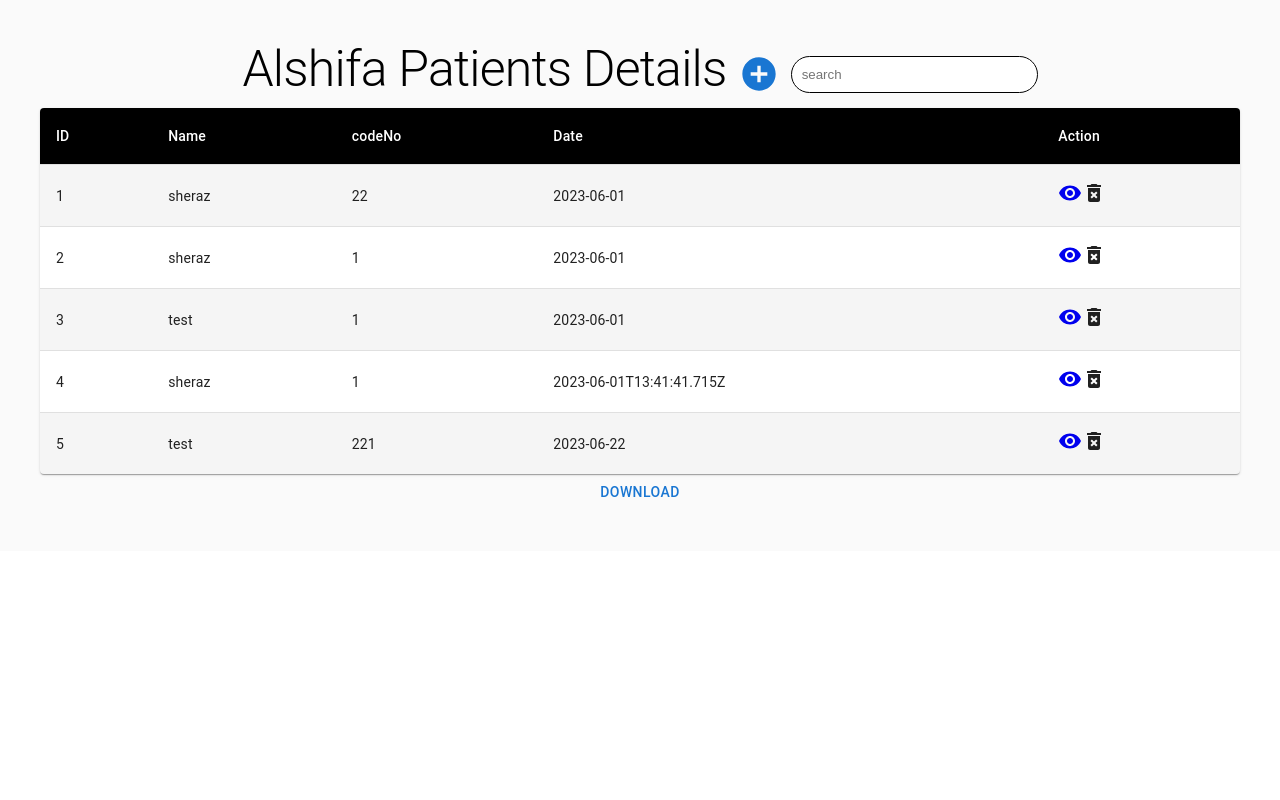
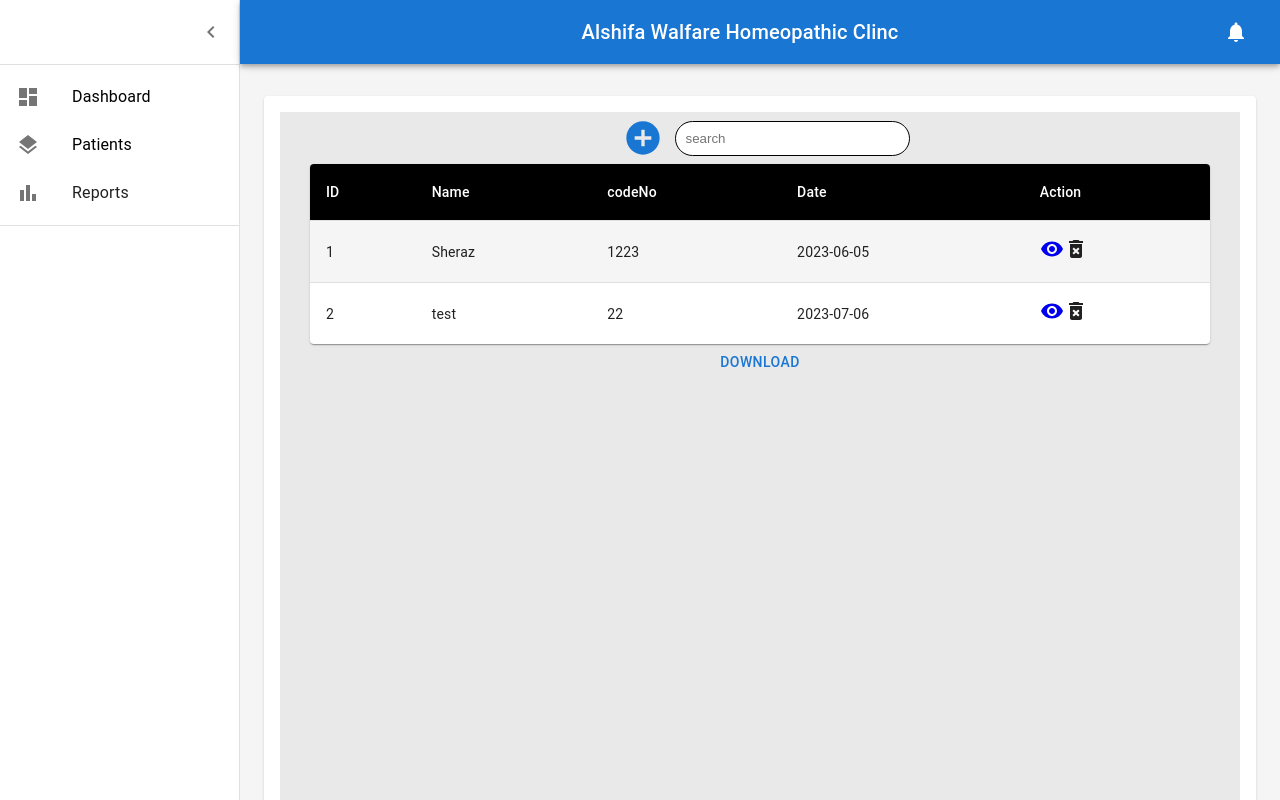
Before and after one commit to Msherazkhan801/alshifa, a React (Create React App) app: page /detail in a window 1280 px wide. Built offline with nearby package versions, Linux system fonts and the light colour scheme; data requests are answered from the project's data file.

Commit message:
dashboard added

```diff
--- a/db.json
+++ b/db.json
@@ -1,91 +1,62 @@
 {
   "patients": [
     {
-      "pname": "sheraz",
-      "codeno": "22",
-      "date": "2023-06-01",
-      "adress": "sas",
+      "pname": "Sheraz",
+      "codeno": "1223",
+      "date": "2023-06-05",
+      "adress": "Shewa",
       "madicine": [
         {
-          "medicineName": "daas",
-          "uses": 11
-        },
-        {
-          "medicineName": "dda",
-          "uses": 11
-        },
-        {
-          "medicineName": "ff",
-          "uses": 22
-        },
-        {
-          "medicineName": "sa",
+          "medicineName": "penedol",
           "uses": 2
         },
         {
-          "medicineName": "asasd",
+          "medicineName": "citrizine",
           "uses": 3
         },
         {
-          "medicineName": "sa",
-          "uses": 3
+          "medicineName": "omeprozole",
+          "uses": 4
         },
         {
-          "medicineName": "asd",
-          "uses": 3
+          "medicineName": "calc",
+          "uses": 2
+        },
+        {
+          "medicineName": "diclo",
+          "uses": 4
         }
       ],
       "id": 1
     },
     {
-      "pname": "sheraz",
-      "codeno": "1",
-      "date": "2023-06-01",
-      "adress": "buneer",
+      "pname": "test",
+      "codeno": "22",
+      "date": "2023-07-06",
+      "adress": "testing",
       "madicine": [
         {
-          "medicineName": "penadole",
+          "medicineName": "test1",
+          "uses": 1
+        },
+        {
+          "medicineName": "test2",
           "uses": 2
         },
         {
-          "medicineName": "test",
+          "medicineName": "test3",
+          "uses": 3
+        },
+        {
+          "medicineName": "test4",
+          "uses": 3
+        },
+        {
+          "medicineName": "test5",
           "uses": 3
         }
       ],
       "id": 2
-    },
-    {
-      "pname": "test",
-      "codeno": "1",
-      "date": "2023-06-01",
-      "adress": "sheraz",
-      "madicine": [
-        {
-          "medicineName": "test",
-          "uses": 2
-        },
-        {
-          "medicineName": "test1",
-          "uses": 1
-        }
-      ],
-      "id": 3
-    },
-    {
-      "pname": "sheraz",
-      "codeno": "1",
-      "date": "2023-06-01T13:41:41.715Z",
-      "adress": "sas",
-      "madicine": "",
-      "id": 4
-    },
-    {
-      "pname": "test",
-      "codeno": "221",
-      "date": "2023-06-22",
-      "adress": "ssss",
-      "madicine": "",
-      "id": 5
     }
   ]
 }
--- a/src/App.js
+++ b/src/App.js
@@ -4,6 +4,8 @@
 import SinglePatientDetail from "./components/SinglePatientDetail";
 import { ToastContainer } from 'react-toastify';
 import 'react-toastify/dist/ReactToastify.css';
+import Dashboard from "./components/Dashboard/dashboard";
+import CustomizedTables from "./components/table";
 // import EditPatient from "./components/EditPatient/EditPatient";
 function App() {
   return (
@@ -24,8 +26,10 @@
         <Router>
           <Routes>
              <Route path="/" element={<Home />} />
-             <Route path="/detail" element={<Detail />} />
+             {/* <Route path="/detail" element={<Detail />} /> */}
+             <Route path="/detail" element={<Dashboard />} />
              <Route path="/patient-detail/:id" element={<SinglePatientDetail />} />
+             <Route path="/patients" element={<Detail variant={true} />} />
              {/* <Route path="/patient-edit/:id" element={<EditPatient />} /> */}
           </Routes>
         </Router>
--- /dev/null
+++ b/src/components/Dashboard/dashboard.js
@@ -0,0 +1,173 @@
+import * as React from 'react';
+import { styled, createTheme, ThemeProvider } from '@mui/material/styles';
+import CssBaseline from '@mui/material/CssBaseline';
+import MuiDrawer from '@mui/material/Drawer';
+import Box from '@mui/material/Box';
+import MuiAppBar from '@mui/material/AppBar';
+import Toolbar from '@mui/material/Toolbar';
+import List from '@mui/material/List';
+import Typography from '@mui/material/Typography';
+import Divider from '@mui/material/Divider';
+import IconButton from '@mui/material/IconButton';
+import Badge from '@mui/material/Badge';
+import Container from '@mui/material/Container';
+import Grid from '@mui/material/Grid';
+import Paper from '@mui/material/Paper';
+import Link from '@mui/material/Link';
+import MenuIcon from '@mui/icons-material/Menu';
+import ChevronLeftIcon from '@mui/icons-material/ChevronLeft';
+import NotificationsIcon from '@mui/icons-material/Notifications';
+import { mainListItems } from '../sidebar/Sidebar';
+import Detail from '../Detail';
+
+
+
+
+const drawerWidth = 240;
+
+const AppBar = styled(MuiAppBar, {
+  shouldForwardProp: (prop) => prop !== 'open',
+})(({ theme, open }) => ({
+  zIndex: theme.zIndex.drawer + 1,
+  transition: theme.transitions.create(['width', 'margin'], {
+    easing: theme.transitions.easing.sharp,
+    duration: theme.transitions.duration.leavingScreen,
+  }),
+  ...(open && {
+    marginLeft: drawerWidth,
+    width: `calc(100% - ${drawerWidth}px)`,
+    transition: theme.transitions.create(['width', 'margin'], {
+      easing: theme.transitions.easing.sharp,
+      duration: theme.transitions.duration.enteringScreen,
+    }),
+  }),
+}));
+
+const Drawer = styled(MuiDrawer, { shouldForwardProp: (prop) => prop !== 'open' })(
+  ({ theme, open }) => ({
+    '& .MuiDrawer-paper': {
+      position: 'relative',
+      whiteSpace: 'nowrap',
+      width: drawerWidth,
+      transition: theme.transitions.create('width', {
+        easing: theme.transitions.easing.sharp,
+        duration: theme.transitions.duration.enteringScreen,
+      }),
+      boxSizing: 'border-box',
+      ...(!open && {
+        overflowX: 'hidden',
+        transition: theme.transitions.create('width', {
+          easing: theme.transitions.easing.sharp,
+          duration: theme.transitions.duration.leavingScreen,
+        }),
+        width: theme.spacing(7),
+        [theme.breakpoints.up('sm')]: {
+          width: theme.spacing(9),
+        },
+      }),
+    },
+  }),
+);
+
+// TODO remove, this demo shouldn't need to reset the theme.
+const defaultTheme = createTheme();
+
+export default function Dashboard() {
+  const [open, setOpen] = React.useState(true);
+  const toggleDrawer = () => {
+    setOpen(!open);
+  };
+
+  return (
+    <ThemeProvider theme={defaultTheme}>
+      <Box sx={{ display: 'flex' }}>
+        <CssBaseline />
+        <AppBar position="absolute" open={open}>
+          <Toolbar
+            sx={{
+              pr: '24px', // keep right padding when drawer closed
+            }}
+          >
+            <IconButton
+              edge="start"
+              color="inherit"
+              aria-label="open drawer"
+              onClick={toggleDrawer}
+              sx={{
+                marginRight: '36px',
+                ...(open && { display: 'none' }),
+              }}
+            >
+              <MenuIcon />
+            </IconButton>
+            <Typography
+              component="h1"
+              variant="h6"
+              color="inherit"
+              noWrap
+              sx={{ flexGrow: 1 }}
+            >
+              Alshifa Walfare Homeopathic Clinc
+            </Typography>
+            <IconButton color="inherit">
+              <Badge badgeContent={0} color="secondary">
+                <NotificationsIcon />
+              </Badge>
+            </IconButton>
+          </Toolbar>
+        </AppBar>
+        <Drawer variant="permanent" open={open}>
+          <Toolbar
+            sx={{
+              display: 'flex',
+              alignItems: 'center',
+              justifyContent: 'flex-end',
+              px: [1],
+            }}
+          >
+            <IconButton onClick={toggleDrawer}>
+              <ChevronLeftIcon />
+            </IconButton>
+          </Toolbar>
+          <Divider />
+          <List component="nav">
+            {mainListItems}
+            <Divider sx={{ my: 1 }} />
+            {/* {secondaryListItems} */}
+          </List>
+        </Drawer>
+        <Box
+          component="main"
+          sx={{
+            backgroundColor: (theme) =>
+              theme.palette.mode === 'light'
+                ? theme.palette.grey[100]
+                : theme.palette.grey[900],
+            flexGrow: 1,
+            height: '100vh',
+            overflow: 'auto',
+          }}
+        >
+          <Toolbar />
+          <Container maxWidth="lg" sx={{ mt: 4, mb: 4 }}>
+            <Grid  spacing={3}>
+              <Grid item xs={12} md={8} lg={9}>
+                <Paper
+                  sx={{
+                    p: 2,
+                    display: 'flex',
+                    flexDirection: 'column',
+                    width:'100%'
+                  }}
+                >
+                <Detail/>
+
+                </Paper>
+              </Grid>
+            </Grid>
+          </Container>
+        </Box>
+      </Box>
+    </ThemeProvider>
+  );
+}
--- a/src/components/Detail.js
+++ b/src/components/Detail.js
@@ -6,59 +6,61 @@
 import { toast } from 'react-toastify'
 import Excel from './Excel/Excel'
 import SearchBox from './SearchBox/SearchBox'
-const Detail = () => {
-  const [rows,setRows]=useState([])
-  const [search,setSearch]=useState('')
+const Detail = ({variant}) => {
+  const [rows, setRows] = useState([])
+  const [search, setSearch] = useState('')
 
-  const [loading,setLoading]=useState(true)
+  const [loading, setLoading] = useState(true)
   const loadData = async () => {
     setLoading(true);
     try {
-        const { data } = await sendGetRequest ('/patients');
+      const { data } = await sendGetRequest('/patients');
       setRows(data)
       setLoading(false);
-      } catch(error){
+    } catch (error) {
       alert(error.message);
       toast(error.message)
     } finally {
       setLoading(false);
     }
   };
-    const handleDelet =async(id)=>{
+  const handleDelet = async (id) => {
     try {
-         await sendDeleteRequest('/patients',`/${id}`);
+      await sendDeleteRequest('/patients', `/${id}`);
       setRows((prevRows) => prevRows.filter((row) => row.id !== id));
       toast('Data deleted successfully ')
 
 
-      } catch(error){
+    } catch (error) {
       alert(error.message);
     } finally {
       // window.location.reload()
 
     }
   }
-  React.useEffect(()=>{
+  React.useEffect(() => {
     loadData()
 
-  },[])
+  }, [])
   const filtered = rows.filter((item) =>
     item.pname && item.pname.toLowerCase().includes(search.toLowerCase())
   );
   console.log(filtered);
   return (
-    <Box padding={5} bgcolor={'#fafafa'}>
-      <Box sx={{display:"flex",justifyContent:"center",alignItems:"center"}}>
-        <Typography variant='h1' textAlign={'center'} fontSize={50} mb={'10px'}> Alshifa Patients Details</Typography>
-        <BasicModal rows={rows}/>
-        <SearchBox search={search} setSearch={setSearch}/>
-      </Box>
+    <Box height={'100vh'} bgcolor={'#e9e9e9'} display='flex' justifyContent={'center'}>
+      <Box mt={variant ? '50px':'0px'}>
+    {!variant &&    <Box sx={{ display: "flex", justifyContent: "center", alignItems: "center" }}>
+          {/* <Typography variant='h1' textAlign={'center'} fontSize={50} mb={'10px'}> Alshifa Patients Details</Typography> */}
+          <BasicModal rows={rows} />
+          <SearchBox search={search} setSearch={setSearch} />
+        </Box>}
         <CustomizedTables
           loading={loading}
-      handleDelet={(id)=>handleDelet(id)}
+          handleDelet={(id) => handleDelet(id)}
           rows={filtered}
         />
-      <Excel data={rows}/>
+        <Excel data={rows} />
+      </Box>
     </Box>
   )
 }
--- /dev/null
+++ b/src/components/sidebar/Sidebar.js
@@ -0,0 +1,73 @@
+import * as React from 'react';
+import ListItemButton from '@mui/material/ListItemButton';
+import ListItemIcon from '@mui/material/ListItemIcon';
+import ListItemText from '@mui/material/ListItemText';
+import ListSubheader from '@mui/material/ListSubheader';
+import DashboardIcon from '@mui/icons-material/Dashboard';
+import ShoppingCartIcon from '@mui/icons-material/ShoppingCart';
+import PeopleIcon from '@mui/icons-material/People';
+import BarChartIcon from '@mui/icons-material/BarChart';
+import LayersIcon from '@mui/icons-material/Layers';
+import AssignmentIcon from '@mui/icons-material/Assignment';
+import { Link } from 'react-router-dom';
+
+export const mainListItems = (
+  <React.Fragment>
+    <ListItemButton>
+      <ListItemIcon>
+        <DashboardIcon />
+      </ListItemIcon>
+    <Link to='/detail' style={{ color: 'black' }}><ListItemText primary="Dashboard" /></Link>
+    </ListItemButton>
+    <ListItemButton>
+      <ListItemIcon>
+      <LayersIcon />
+      </ListItemIcon>
+     <Link to='/patients' style={{ color: 'black' }}><ListItemText primary="Patients" /></Link>
+    </ListItemButton>
+    {/* <ListItemButton>
+      <ListItemIcon>
+        <PeopleIcon />
+      </ListItemIcon>
+      <ListItemText primary="Customers" />
+    </ListItemButton> */}
+    <ListItemButton>
+      <ListItemIcon>
+        <BarChartIcon />
+      </ListItemIcon>
+      <ListItemText primary="Reports" />
+    </ListItemButton>
+    {/* <ListItemButton>
+      <ListItemIcon>
+        <LayersIcon />
+      </ListItemIcon>
+      <ListItemText primary="Integrations" />
+    </ListItemButton> */}
+  </React.Fragment>
+);
+
+export const secondaryListItems = (
+  <React.Fragment>
+    <ListSubheader component="div" inset>
+      Saved reports
+    </ListSubheader>
+    <ListItemButton>
+      <ListItemIcon>
+        <AssignmentIcon />
+      </ListItemIcon>
+      <ListItemText primary="Current month" />
+    </ListItemButton>
+    <ListItemButton>
+      <ListItemIcon>
+        <AssignmentIcon />
+      </ListItemIcon>
+      <ListItemText primary="Last quarter" />
+    </ListItemButton>
+    <ListItemButton>
+      <ListItemIcon>
+        <AssignmentIcon />
+      </ListItemIcon>
+      <ListItemText primary="Year-end sale" />
+    </ListItemButton>
+  </React.Fragment>
+);
--- a/src/components/table.js
+++ b/src/components/table.js
@@ -46,7 +46,7 @@
         <CircularIndeterminate />
         </Box>):(
     <TableContainer component={Paper}>
-      <Table sx={{ minWidth: 700 }} aria-label="customized table">
+      <Table sx={{ minWidth: 900 }} aria-label="customized table">
         <TableHead>
           <TableRow>
            {['ID','Name','codeNo','Date','Action'].map((heading,i)=>{
--- a/src/utils/api.js
+++ b/src/utils/api.js
@@ -1,7 +1,7 @@
 import axios from "axios";
 import { toast } from "react-toastify";
 
-const BASE_URL = "http://localhost:8000";
+const BASE_URL = "http://localhost:3000";
 
 export function sendGetRequest(url,) {
     return axios.get(`${BASE_URL}${url}`);
```
Lines whose indentation alone changed are shown as unchanged.
